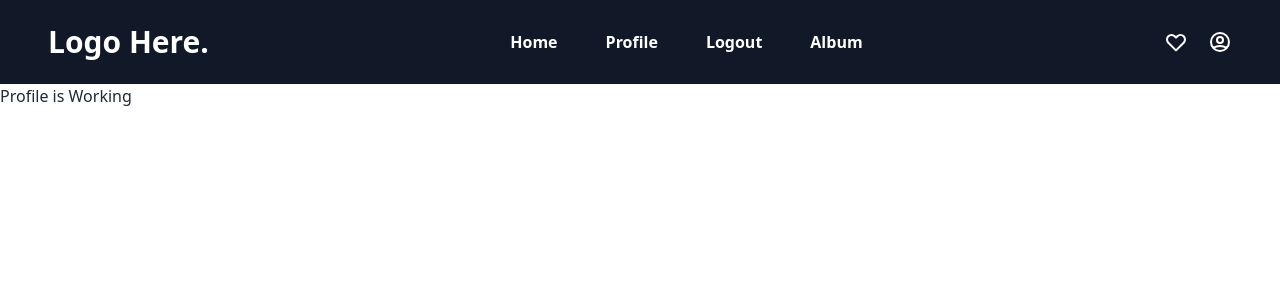
After one commit to rubaiiyat/Car-Bazaar, a Django app: page /user/profile in a window 1280 px wide. The commit adds this page. Shown: the top 300 px of the page. Run offline with Django 5.2, Linux system fonts and the light colour scheme; a user stored in the database is signed in; some libraries are stand-ins or nearby versions.

Commit message:
Login logout and user profile validation completed

```diff
--- /dev/null
+++ b/profiles/templates/profile.html
@@ -0,0 +1,5 @@
+{% extends 'base.html' %}
+
+{% block content %}
+  <h1>Profile is Working</h1>
+{% endblock %}
--- a/profiles/urls.py
+++ b/profiles/urls.py
@@ -1,4 +1,9 @@
 from django.urls import path
 from . import views
 
-urlpatterns = [path("auth/register/", views.userRegister.as_view(), name="register")]
+urlpatterns = [
+    path("auth/register/", views.userRegister.as_view(), name="register"),
+    path("auth/login/", views.userLogin.as_view(), name="login"),
+    path("profile", views.userProfile.as_view(), name="profile"),
+    path("auth/logout/", views.userLogout, name="logout"),
+]
--- a/profiles/views.py
+++ b/profiles/views.py
@@ -1,6 +1,10 @@
+from django.shortcuts import redirect
 from django.urls import reverse_lazy
 from .form import userForm
+from django.contrib import messages
 from django.views.generic import CreateView, TemplateView
+from django.contrib.auth.views import LoginView
+from django.contrib.auth import logout
 
 
 # Create your views here.
@@ -9,7 +13,63 @@ class userRegister(CreateView):
     template_name = "userform.html"
     success_url = reverse_lazy("register")
 
+    def dispatch(self, request, *args, **kwargs):
+        if self.request.user.is_authenticated:
+            return redirect("profile")
+        return super().dispatch(request, *args, **kwargs)
+
     def get_context_data(self, **kwargs):
         context = super().get_context_data(**kwargs)
         context["page"] = "Register"
         return context
+
+    def form_valid(self, form):
+        messages.success(self.request, "Account Created Successfully")
+        return super().form_valid(form)
+
+
+class userLogin(LoginView):
+    template_name = "userform.html"
+
+    def get_success_url(self) -> str:
+        return reverse_lazy("profile")
+
+    def dispatch(self, request, *args, **kwargs):
+        if self.request.user.is_authenticated:
+            return redirect("profile")
+        return super().dispatch(request, *args, **kwargs)
+
+    def get_context_data(self, **kwargs):
+        context = super().get_context_data(**kwargs)
+        context["page"] = "Login"
+        return context
+
+    def form_valid(self, form):
+        messages.success(self.request, "Logged in Successfull")
+        return super().form_valid(form)
+
+    def form_invalid(self, form):
+        messages.warning(self.request, "Invalid Username or Password")
+        return super().form_invalid(form)
+
+
+class userProfile(TemplateView):
+    template_name = "profile.html"
+
+    def dispatch(self, request, *args, **kwargs):
+        if not self.request.user.is_authenticated:
+            return redirect("login")
+        return super().dispatch(request, *args, **kwargs)
+
+    def get_context_data(self, **kwargs):
+        context = super().get_context_data(**kwargs)
+        context["page"] = "profile"
+        return context
+
+
+def userLogout(request):
+    if request.user.is_authenticated:
+
+        logout(request)
+        messages.success(request, "Logged Out")
+        return redirect("login")
--- a/sportscars/urls.py
+++ b/sportscars/urls.py
@@ -5,5 +5,5 @@ from . import views
 urlpatterns = [
     path("admin/", admin.site.urls),
     path("", views.home, name="home"),
-    path("profiles/", include("profiles.urls")),
+    path("user/", include("profiles.urls")),
 ]
--- a/templates/base.html
+++ b/templates/base.html
@@ -20,19 +20,21 @@
                 <a class="hover:text-gray-200" href="{% url 'home' %}">Home</a>
               </li>
 
+              {% if user.is_authenticated %}
                 <li>
-                <a class="hover:text-gray-200" href="">Profile</a>
+                  <a class="hover:text-gray-200" href="{% url 'profile' %}">Profile</a>
                 </li>
                 <li>
-                <a class="hover:text-gray-200" href="">Logout</a>
+                  <a class="hover:text-gray-200" href="{% url 'logout' %}">Logout</a>
                 </li>
-
+              {% else %}
                 <li>
                   <a class="hover:text-gray-200" href="{% url 'register' %}">Register</a>
                 </li>
                 <li>
-                <a class="hover:text-gray-200" href="">Login</a>
+                  <a class="hover:text-gray-200" href="{% url 'login' %}">Login</a>
                 </li>
+              {% endif %}
 
               <li>
                 <a class="hover:text-gray-200" href="">Album</a>
@@ -71,10 +73,9 @@
         </nav>
       </section>
     </div>
-
-    {% comment %} {% for m in messages %}
+    {% for m in messages %}
       <h1 class="text-{{ m.tags }} text-center text-2xl">{{ m }}</h1>
-    {% endfor %} {% endcomment %}
+    {% endfor %}
     {% block content %}
 
     {% endblock %}
```
Also changed, not shown: db.sqlite3. Lines whose indentation alone changed are shown as unchanged.
